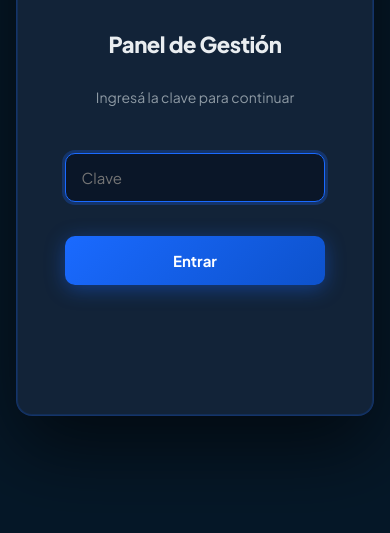
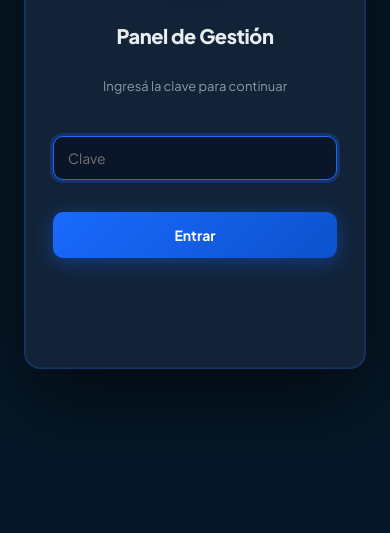
Before and after one commit to apexcloudworkscompany/atlanteksystems, a plain HTML site: page admin.html in a window 390 px wide. Shown: the part 311-844 px from the top of the page. Drawn offline with Linux system fonts and the light colour scheme; no server answers.

Commit message:
fix(auth): responsive logo sizing + padding for mobile

```diff
--- a/admin.html
+++ b/admin.html
@@ -11,7 +11,7 @@
   <link href="https://fonts.googleapis.com/css2?family=Plus+Jakarta+Sans:wght@400;500;600;700;800&family=JetBrains+Mono:wght@400;500;700&display=swap" rel="stylesheet">
   <link rel="stylesheet" href="assets/css/admin.css">
   <style>
-    .auth-gate{position:fixed;inset:0;z-index:999;background:#061828;display:flex;align-items:center;justify-content:center}
+    .auth-gate{position:fixed;inset:0;z-index:999;background:#061828;display:flex;align-items:center;justify-content:center;padding:24px}
     .auth-gate.hidden{display:none}
     .auth-box{background:#122338;border:1px solid rgba(26,106,255,.25);border-radius:16px;padding:56px 48px;width:min(420px,92vw);text-align:center;box-shadow:0 32px 80px rgba(0,0,0,.6), inset 0 0 0 1px rgba(26,106,255,.15)}
     .auth-box img{height:120px;max-width:300px;width:auto;object-fit:contain;margin-bottom:28px;filter: drop-shadow(0 8px 24px rgba(26,106,255,.35))}
@@ -23,6 +23,18 @@
     .auth-box button:hover{transform:translateY(-1px);box-shadow:0 8px 28px rgba(26,106,255,.5)}
     .auth-box button:active{transform:translateY(0)}
     .auth-err{color:#ff6b6b;font-size:12px;margin-top:12px;min-height:18px}
+    @media (max-width: 480px){
+      .auth-box{padding:40px 28px}
+      .auth-box img{height:90px;max-width:220px;margin-bottom:20px}
+      .auth-box h2{font-size:20px}
+      .auth-box p{font-size:13px;margin-bottom:24px}
+      .auth-box input{padding:12px 14px;font-size:14px;margin-bottom:16px}
+      .auth-box button{padding:14px;font-size:14px}
+    }
+    @media (max-width: 360px){
+      .auth-box img{height:75px;max-width:180px}
+      .auth-box{padding:32px 24px}
+    }
   </style>
 </head>
 <body>
```
Also changed, not shown: dashboard.html (+14 -2 lines).
